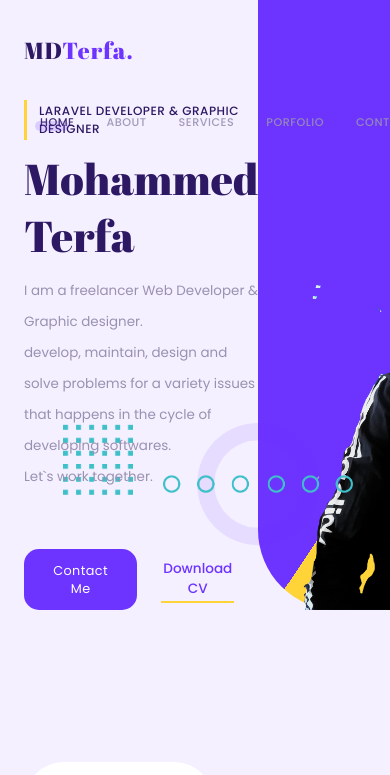
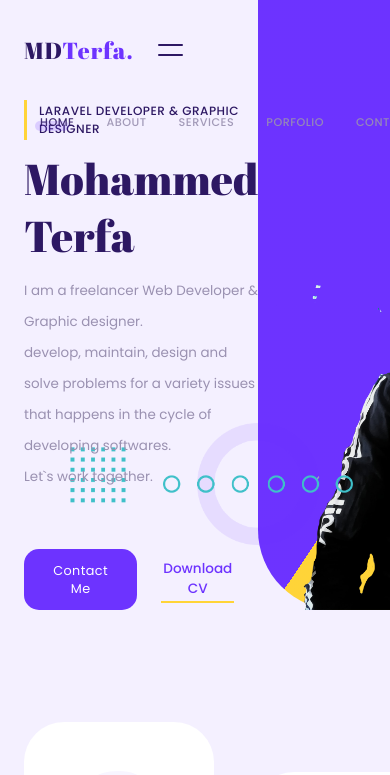
Before and after one commit to mohammedterfa/WebSiteDesign, a plain HTML site: page index.html in a window 390 px wide. Shown: the top 775 px of the page. Drawn offline with nearby package versions, Linux system fonts and the light colour scheme.

Commit message:
lines of code added

```diff
--- a/css/style.css
+++ b/css/style.css
@@ -118,7 +118,6 @@ header{
     width: 100%;
     z-index: 10;
     transition: 0.3s;
-
 }
 
 header.scrolled{
@@ -240,6 +239,47 @@ header.scrolled .logo{
 
 }
 
+.hamburger{
+    display: none;
+    padding: 1rem 0;
+    height: 12px;
+    width: 25px;
+    box-sizing: content-box;
+    cursor: pointer;
+    position: relative;
+}
+
+.hamburger .bar{
+    width: 100%;
+    height: 2px;
+    background-color: var(--heading-color);
+    border-radius: 3px;
+    position: absolute;
+}
+
+.hamburger .bar:first-child{
+    top: 1rem;
+    transition: top .2s .15s, transform .3s;
+
+}
+.hamburger .bar:last-child{
+    bottom: 1rem;
+    transition: bottom .2s .15s, transform .3s;
+
+}
+
+
+body.open .hamburger .bar:first-child{
+    top: 50%;
+    transform: translateY(-50%) rotate(-45deg);
+    transition: top .2s, transform .3s .1s;
+}
+
+body.open .hamburger .bar:last-child{
+    bottom: 50%;
+    transform: translateY(50%) rotate(45deg);
+    transition: bottom .2s, transform .3s .1s;
+}
 
 
 /* ------------------ Show Case Area Styling  ---------------- */
@@ -1293,3 +1333,32 @@ footer .social-media{
         font-size: .7rem;
     }
 }
+
+/* ------------------ 768px scrolling  ---------------- */
+
+@media (max-width:768px){
+    :root{
+        --section-padding: 4.5rem;
+    }
+
+    .triangle{
+        width: 70px;
+    }
+
+    .dots{
+        width: 65px;
+    }
+
+    .square{
+        width: 55px;
+    }
+
+    .hamburger{
+        display: block;
+    }
+
+    .links{
+        order: 3;
+        flex-basis: 100%;
+    }
+}
--- a/index.html
+++ b/index.html
@@ -38,6 +38,10 @@
                 </ul>
 
                 <i class="uil uil-moon toggle-btn"></i>
+            </div>
+            <div class="hamburger">
+              <div class="bar"></div>
+              <div class="bar"></div>
             </div>
         </nav>
     </header>
--- a/js/app.js
+++ b/js/app.js
@@ -17,6 +17,8 @@ const next_btn = document.querySelector(".next-btn");
 const links = document.querySelectorAll(".nav-link");
 
 const toggle_btn = document.querySelector(".toggle-btn");
+
+const hamburger = document.querySelector(".hamburger");
 
 
 window.addEventListener("scroll", ()=>{
@@ -228,3 +230,10 @@ function changeTheme(isDark){
 toggle_btn.addEventListener("click", () => {
     changeTheme(!document.body.classList.contains("dark"));
 });
+
+
+   /*----------------- open & close NavBar Menu --------------------*/
+
+hamburger.addEventListener("click", () => {
+    document.body.classList.toggle("open");
+});
```
